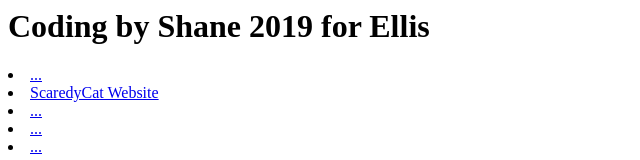
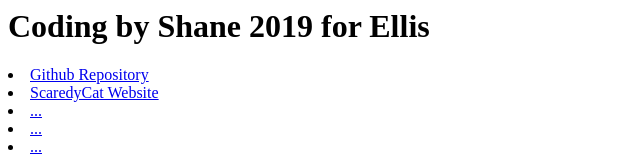
Before and after one commit to ScaredyCatr/shane-coding-ellis-2019, a plain HTML site: page index.html in a window 1280 px wide. Shown: the top 160 px of the page, without its empty margins (0-640 px from the left). Drawn offline with Linux system fonts and the light colour scheme.

Commit message:
Update index.html

```diff
--- a/index.html
+++ b/index.html
@@ -1,7 +1,7 @@
 
 <h1> Coding by Shane 2019 for Ellis</h1>
 
-<li><a href="...">...</a>
+<li><a href="https://github.com/ScaredyCatr/shane-coding-ellis-2019">Github Repository</a>
 <br>
 
 <li><a href="https://scaredycatr.github.io/shane-coding-ellis-2019/">ScaredyCat Website</a>
```
